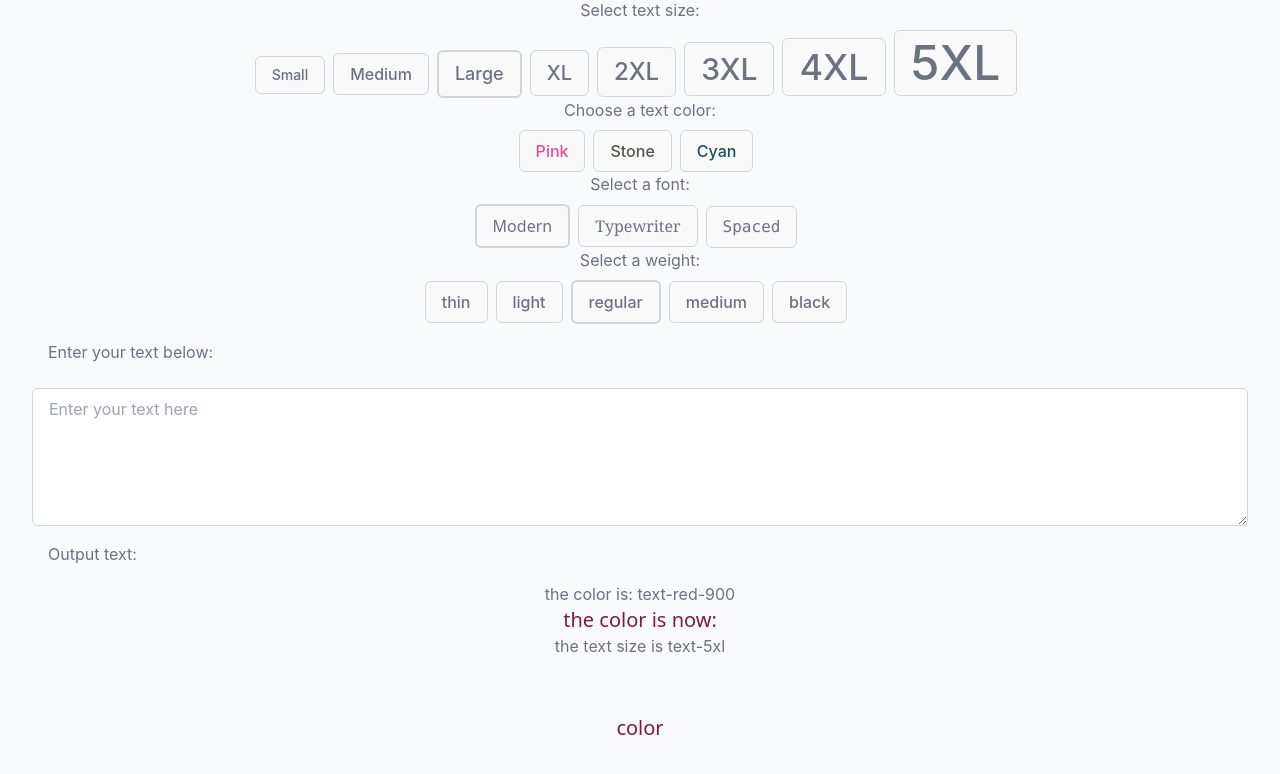
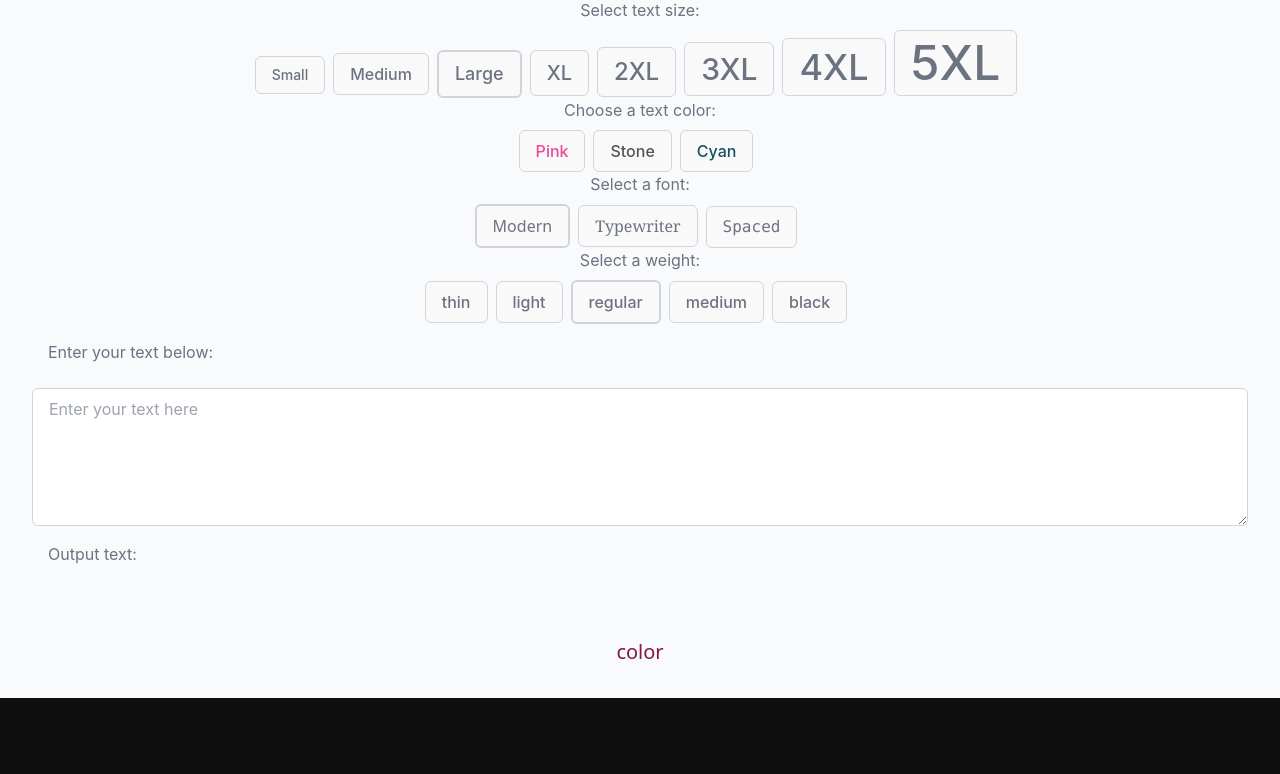
Before and after one commit to laurencetuchin/neuroreader, a React (Vite) app in the folder neuro-reader/: page / in a window 1280 px wide. Shown: the part 386-1160 px from the top of the page. After the commit the page ends 1084 px from the top, so only its background shows below. Built offline with nearby package versions, Linux system fonts and the light colour scheme.

Commit message:
Fix rerender issue on output

```diff
--- a/neuro-reader/src/features/NeuroReader.jsx
+++ b/neuro-reader/src/features/NeuroReader.jsx
@@ -6,7 +6,7 @@ import AdjustTextSize from './AdjustTextSize';
 import AdjustTextFont from './AdjustTextFont';
 import AdjustFontWeight from './AdjustFontWeight';
 
-export default function NeuroReader({ textSize }) {
+export default function NeuroReader() {
     const [textState, textDispatch] = useContext(TextContext);
 
     const [inputValue, setInputValue] = useState('');
@@ -16,7 +16,6 @@ export default function NeuroReader({ textSize }) {
         setInputValue(event.target.value);
     }
 
-    const magicColor = "text-red-900";
 
 
 
@@ -24,19 +23,18 @@ export default function NeuroReader({ textSize }) {
     // need to update to include min one character if word length < 3
     function boldFirstLetters(text) {
         const words = text.split(/[' ']/);
-        const boldedWords = words.map(word => {
+        const boldedWords = words.map((word, index) => {
           if (word.length < 3) {
             const smallWord = word.charAt(0);
 
             // fix word length only split char 1
             // checks for period or comma
             return (
-                <span>
-                    <span className="font-bold">{smallWord}
-                </span>
-                    <span>{word.slice(smallWord.length)}</span>
+              <span key={index}>
+                <span className="font-bold">{smallWord}</span>
+                <span>{word.slice(smallWord.length)}</span>
                 {/* <span>&nbsp;</span> */}
-            </span>
+              </span>
             );
           } else {
             // percentage calculation of word length
@@ -45,12 +43,10 @@ export default function NeuroReader({ textSize }) {
             const boldText = word.slice(0, wordLength);
             const plainText = word.slice(wordLength);
             return (
-              <span>
-                <span className="font-bold">
-                  {boldText}
-                </span>
+              <span key={index}>
+                <span className="font-bold">{boldText}</span>
                 {plainText}
-                  {/* <span>&nbsp;</span> */}
+                {/* <span>&nbsp;</span> */}
               </span>
             );
           }
@@ -78,14 +74,9 @@ export default function NeuroReader({ textSize }) {
             placeholder="Enter your text here"
             />
           <div className='py-4 text-left text-base px-4'><p>Output text:</p></div>
-          {/* <div className={`${size}`}>is size {size}</div> */}
           <div className={`${textState.textSize} ${textState.textColor} ${textState.textFont} ${textState.textWeight}`}>
             {boldFirstLetters(inputValue)}
           </div>
-          <div>the color is: {magicColor}</div>
-          <div className={`${textState.textColor} ${textState.textSize} ${textState.textFont} ${textState.textWeight}`}>the color is now: </div>
-          <div>the text size is {textSize}</div>
-          {/* <MyContext /> */}
 
         </div>
           </>
```
